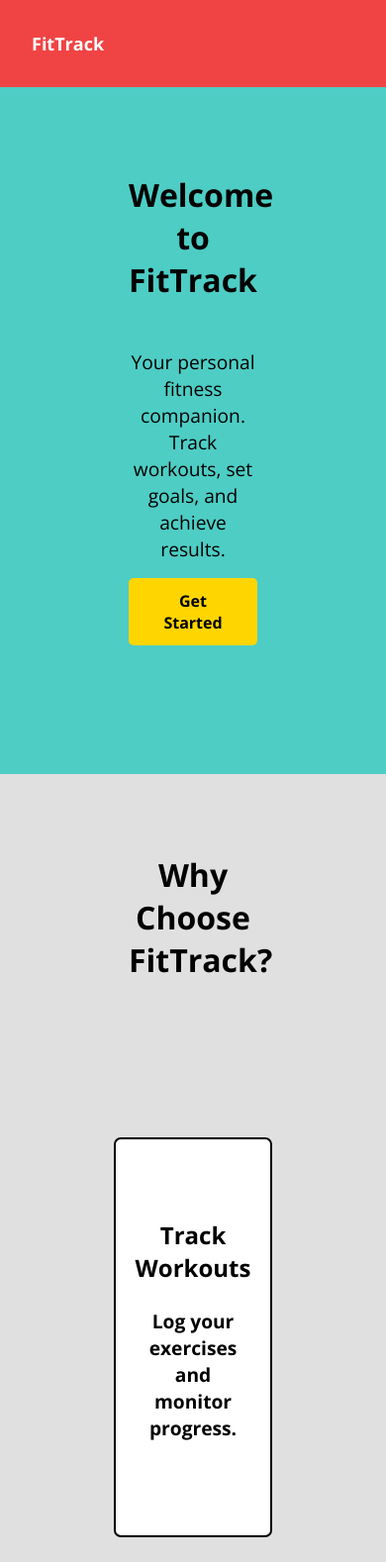
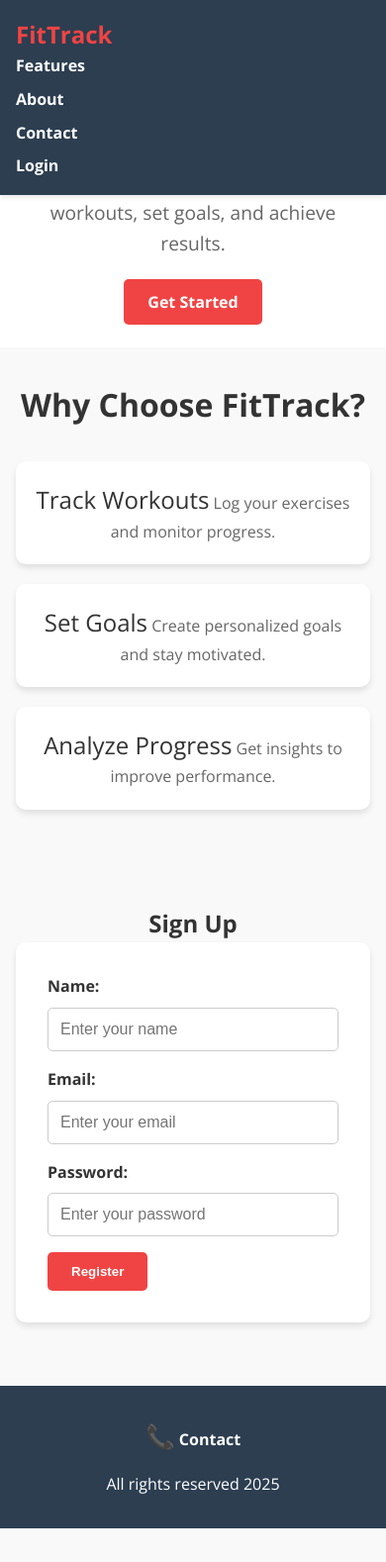
Before and after one commit to BashBebo/FitTrack, a plain HTML site: page index.html in a window 390 px wide. Shown: the top 1578 px of the page at 99% size. After the commit the page ends 1544 px from the top, so only its background shows below. Drawn offline with nearby package versions, Linux system fonts and the light colour scheme.

Commit message:
basically IDK

```diff
--- a/index.html
+++ b/index.html
@@ -8,21 +8,29 @@
     <link href="https://fonts.googleapis.com/css2?family=Poppins:wght@600&family=Open+Sans:wght@400;700&display=swap" rel="stylesheet">
 </head>
 <body>
+    <!-- Header -->
     <header>
         <nav>
             <div class="logo">
                 <h4>FitTrack</h4>
-                <a href="#Features">Features</a>
-                <a href="#About">About</a>
-                <a href="#Contact">Contact</a>
+                <div class="nav-links">
+                    <a href="#Features">Features</a>
+                    <a href="#About">About</a>
+                    <a href="contact.html">Contact</a>
+                    <a href="login.html">Login</a>
+                </div>
             </div>
         </nav>
     </header>
+
+    <!-- Welcome Section -->
     <section class="Welcome">
-            <h1 class="h1_Welcome">Welcome to FitTrack</h1>
-            <p>Your personal fitness companion. Track workouts, set goals, and achieve results.</p>
-            <a href="#Features" class="cta-button">Get Started</a>
+        <h1 class="h1_Welcome">Welcome to FitTrack</h1>
+        <p>Your personal fitness companion. Track workouts, set goals, and achieve results.</p>
+        <a href="#sign-up" class="cta-button">Get Started</a>
     </section>
+
+    <!-- Features Section -->
     <section id="Features" class="About">
         <h1 id="h1-about">Why Choose FitTrack?</h1>
         <div class="wcf-buttons-container">
@@ -30,22 +38,43 @@
                 <span class="about-title">Track Workouts</span>
                 <span class="about-description">Log your exercises and monitor progress.</span>
             </a>
-            <a href="#about" class="wcf-button2">
-                <span class="about-title2">Set Goals</span>
-                <span class="about-description2">Create personalized goals and stay motivated.</span>
+            <a href="#about" class="wcf-button">
+                <span class="about-title">Set Goals</span>
+                <span class="about-description">Create personalized goals and stay motivated.</span>
             </a>
-            <a href="#about" class="wcf-button3">
-                <span class="about-title3">Analyze Progress</span>
-                <span class="about-description3">Get insights to improve performance.</span>
+            <a href="#about" class="wcf-button">
+                <span class="about-title">Analyze Progress</span>
+                <span class="about-description">Get insights to improve performance.</span>
             </a>
         </div>
     </section>
+
+    <!-- Sign Up Section -->
+    <section id="sign-up" class="sign-up-section">
+        <h2>Sign Up</h2>
+        <form id="registration-form">
+            <label for="name">Name:</label>
+            <input type="text" id="name" name="name" placeholder="Enter your name" required>
+
+            <label for="email">Email:</label>
+            <input type="email" id="email" name="email" placeholder="Enter your email" required>
+
+            <label for="password">Password:</label>
+            <input type="password" id="password" name="password" placeholder="Enter your password" required>
+
+            <button type="submit" class="cta-button">Register</button>
+        </form>
+    </section>
+
+    <!-- Footer -->
     <footer id="Contact" class="footer-1">
         <div class="contact-container">
             <span class="contact-icon">📞</span>
-            <span class="contact-text"><a href="#Contact">Contact</a></span>
+            <span class="contact-text"><a href="contact.html">Contact</a></span>
         </div>
         <p>All rights reserved 2025</p>
     </footer>
+
+    <script src="script.js"></script>
 </body>
 </html>
--- a/style.css
+++ b/style.css
@@ -1,259 +1,274 @@
+/* General Reset */
 * {
     margin: 0;
     padding: 0;
     box-sizing: border-box;
 }
 
+/* Smooth Scrolling */
 html {
-    scroll-behavior: smooth; /* Enable smooth scrolling */
+    scroll-behavior: smooth;
 }
 
-header {
-    background-color: rgb(240, 68, 68);
-    color: white;
-    padding: 1rem;
-    text-align: center;
+/* Body Styling */
+body {
     font-family: 'Open Sans', sans-serif;
-    position: fixed; /* Make the header fixed */
-    width: 100%;
-    top: 0;
-    z-index: 1000; /* Ensure the header stays on top */
-}
-
-body {
+    background-color: #f9f9f9; /* Light gray background */
+    color: #333; /* Dark text for readability */
+    line-height: 1.6;
     padding-top: 70px; /* Add padding to avoid content being hidden behind the fixed header */
 }
 
-.logo {
-    background-color: rgb(240, 68, 68);
-    margin: 0;
+/* Header Styling */
+header {
+    background-color: #2c3e50; /* Dark blue-gray for contrast */
+    color: #fff;
     padding: 1rem;
+    position: fixed;
     width: 100%;
-    box-sizing: border-box;
-    display: flex;
-    align-items: center;
-    gap: 2rem;
-    font-size: large;
+    top: 0;
+    z-index: 1000;
+    box-shadow: 0 2px 5px rgba(0, 0, 0, 0.1); /* Subtle shadow for depth */
 }
 
-.logo a {
-    text-decoration: none;
-    font-weight: 700;
-    font-size: medium;
-    color: white;
-    position: relative;
-    margin-right: -15px; /* Adjust spacing between links */
-    left: 1400px;
-    transition: transform 0.3s ease, color 0.3s ease;
+header .logo {
+    display: flex;
+    justify-content: space-between;
+    align-items: center;
 }
 
-.logo a:hover {
-    color: #FFE66D;
-    transform: scale(1.1);
+header .logo h4 {
+    margin: 0;
+    font-size: 1.5rem;
+    font-weight: bold;
+    color: #f04444; /* Red accent for branding */
 }
 
-.logo a:focus {
-    color: yellow;
+header .nav-links {
+    display: flex;
+    gap: 1rem;
 }
 
-.Welcome {
-    background-color: #4ECDC4;
-    padding: 130px;
-    font-family: 'Open Sans', sans-serif;
-    text-align: center;
-    justify-content: center;
+header .nav-links a {
+    color: #fff; /* White text for links */
+    text-decoration: none;
+    font-weight: bold;
+    transition: color 0.3s ease;
 }
 
-.Welcome h1 {
-    font-size: 2rem;
-    color: rgb(0, 0, 0);
-    font-family: 'Open Sans', sans-serif;
-    margin-top: -25px; /* Adjusted to add space between elements */
+header .nav-links a:hover {
+    color: #f04444; /* Red accent on hover */
 }
 
-.h1_Welcome {
-    font-size: 2rem;
-    color: rgb(0, 0, 0);
-    font-family: 'Open Sans', sans-serif;
-    margin-bottom: 3rem;
-
-}
-
-p {
-    font-size: 1.2rem;
-    color: rgb(0, 0, 0);
-    font-family: 'Open Sans', sans-serif;
-    margin-bottom: 1rem;
-}
-
+/* Buttons */
 .cta-button {
-    background: #ffd500;
-    color: black;
+    background-color: #f04444; /* Red accent for CTA */
+    color: #fff;
     padding: 0.75rem 1.5rem;
     border-radius: 5px;
     text-decoration: none;
     font-weight: bold;
-    display: inline-block;
-    transition: transform 0.3s ease, color 0.3s ease;
+    transition: background-color 0.3s ease, transform 0.3s ease;
+    cursor: pointer;
+    border: none;
 }
 
 .cta-button:hover {
-    transform: scale(1.1);
-    background: #ffd500;
+    background-color: #d03434; /* Darker red on hover */
+    transform: scale(1.05); /* Slight scaling effect */
+}
+
+/* Forms */
+form {
+    max-width: 400px;
+    margin: 0 auto;
+    text-align: left;
+    padding: 2rem;
+    background-color: #fff; /* White background for contrast */
+    border-radius: 10px;
+    box-shadow: 0 4px 6px rgba(0, 0, 0, 0.1); /* Subtle shadow for depth */
+}
+
+form label {
+    display: block;
+    margin-bottom: 0.5rem;
+    font-weight: bold;
+    color: #333;
+}
+
+form input {
+    width: 100%;
+    padding: 0.75rem;
+    margin-bottom: 1rem;
+    border: 1px solid #ccc;
+    border-radius: 5px;
+    font-size: 1rem;
+    transition: border-color 0.3s ease;
+}
+
+form input:focus {
+    border-color: #f04444; /* Highlight border on focus */
+    outline: none;
+}
+
+/* Sections */
+section {
+    padding: 4rem 1rem;
+    text-align: center;
+}
+
+.Welcome {
+    background-color: #ffffff; /* White background for contrast */
+    box-shadow: 0 4px 6px rgba(0, 0, 0, 0.1); /* Subtle shadow for depth */
+}
+
+.h1_Welcome {
+    font-size: 2.5rem;
+    margin-bottom: 1rem;
+    color: #333; /* Dark text for headings */
+}
+
+.Welcome p {
+    font-size: 1.2rem;
+    margin-bottom: 2rem;
+    color: #666; /* Slightly lighter text for descriptions */
 }
 
 .About {
-    background-color: #e0e0e0;
-    padding: 130px;
-    font-family: 'Open Sans', sans-serif;
-    text-align: center;
-    justify-content: center;
+    background-color: #f9f9f9; /* Light gray background */
 }
 
 #h1-about {
     font-size: 2rem;
-    text-align: center;
-    color: rgb(0, 0, 0);
-    font-family: 'Open Sans', sans-serif;
-    margin-top: 100px;
-    position: relative;
-    top: -150px;
+    margin-bottom: 2rem;
+    color: #333; /* Dark text for headings */
 }
 
 .wcf-buttons-container {
     display: flex;
     justify-content: center;
-    align-items: flex-start; /* Align items at the start of the container */
-    flex-wrap: wrap; /* Allow wrapping if needed */
-    gap: 10px; /* Add gap between buttons */
+    gap: 20px;
+    flex-wrap: wrap;
 }
 
-.wcf-button, .wcf-button2, .wcf-button3 {
-    background: #ffffff;
-    color: black;
-    padding: 20px; /* Consistent padding */
-    width: 350px;
-    height: 400px; /* Consistent height */
-    border-radius: 5px;
+.wcf-button {
+    background-color: #ffffff; /* White background for cards */
+    color: #333;
+    padding: 20px;
+    width: 300px;
+    border-radius: 10px;
     text-decoration: none;
-    font-weight: bold;
-    display: flex;
-    flex-direction: column;
-    justify-content: center;
-    align-items: center;
-    text-align: center;
-    transition: transform 0.3s ease, color 0.3s ease, box-shadow 0.3s ease;
-    margin: 10px; /* Add margin to create a gap */
-    outline: 2px solid #000; /* Add outline */
+    box-shadow: 0 4px 6px rgba(0, 0, 0, 0.1); /* Subtle shadow for depth */
+    transition: transform 0.3s ease, box-shadow 0.3s ease;
 }
 
-.wcf-button:hover, .wcf-button2:hover, .wcf-button3:hover {
+.wcf-button:hover {
     transform: scale(1.05);
-    box-shadow: 0 0 50px rgba(0, 0, 0, 0.9); /* Increase glow effect */
+    box-shadow: 0 6px 10px rgba(0, 0, 0, 0.2); /* Larger shadow on hover */
 }
 
-.about-container {
-    display: flex;
-    flex-direction: column;
-    align-items: center;
-    justify-content: center;
-    padding: 20px;
-    border: 2px solid #000; /* Add border to container */
-    border-radius: 5px;
-    margin: 10px; /* Add margin to create a gap */
-    background: #ffffff;
+.about-title {
+    font-size: 1.5rem;
+    margin-bottom: 1rem;
+    color: #333; /* Dark text for titles */
 }
 
-.about-title, .about-title2, .about-title3 {
-    font-size: 1.5rem;
-    color: rgb(0, 0, 0);
-    font-family: 'Open Sans', sans-serif;
-    margin-bottom: 1.5rem; /* Increase margin for better spacing */
-    text-align: center; /* Center align titles */
+.about-description {
+    font-size: 1rem;
+    color: #666; /* Slightly lighter text for descriptions */
 }
 
-.about-description, .about-description2, .about-description3 {
-    font-size: 1.2rem;
-    color: rgb(0, 0, 0);
-    font-family: 'Open Sans', sans-serif;
-    margin-bottom: 1rem;
-    text-align: center; /* Center align descriptions */
+/* Dashboard */
+.dashboard {
+    padding: 2rem;
+    background-color: #fff; /* White background for contrast */
+    box-shadow: 0 4px 6px rgba(0, 0, 0, 0.1); /* Subtle shadow for depth */
+    border-radius: 10px;
+    margin: 2rem auto;
+    max-width: 800px;
 }
 
-footer {
-    background-color: #333; /* Dark grey background */
-    padding: 20px;
-    text-align: right; /* Right-align text */
-    font-family: 'Open Sans', sans-serif;
-    position: relative;
-    bottom: 0;
-    width: 100%;
+.dashboard h1 {
+    font-size: 2rem;
+    margin-bottom: 1rem;
+    color: #333; /* Dark text for headings */
 }
 
-footer p {
-    margin: 0;
-    color: #fff; /* White text color */
+.tracker-section {
+    margin-bottom: 2rem;
 }
 
-footer a {
-    color: #fff; /* White text color for links */
-    text-decoration: none;
-    margin-left: 10px;
+.saved-workouts ul {
+    list-style: none;
+    padding: 0;
 }
 
-footer a:hover {
-    color: #ffd500; /* Change color on hover */
+.saved-workouts li {
+    background-color: #f9f9f9; /* Light gray background for list items */
+    padding: 1rem;
+    margin-bottom: 0.5rem;
+    border-radius: 5px;
+    box-shadow: 0 2px 4px rgba(0, 0, 0, 0.1); /* Subtle shadow for depth */
 }
 
+/* Footer */
 footer.footer-1 {
-    background-color: #333; /* Dark grey background */
-    padding: 60px; /* Increase padding to make the footer bigger */
-    text-align: center; /* Center-align text */
-    font-family: 'Open Sans', sans-serif;
-    position: relative;
-    bottom: 0;
-    width: 100%;
+    background-color: #2c3e50; /* Dark blue-gray for contrast */
+    padding: 2rem;
+    text-align: center;
+    color: #fff;
 }
 
 footer.footer-1 .contact-container {
-    margin-bottom: 20px; /* Add margin below the contact container */
+    margin-bottom: 1rem;
 }
 
 footer.footer-1 .contact-icon {
-    display: inline-block;
-    margin-right: 10px;
-    vertical-align: middle;
+    font-size: 1.5rem;
+    color: #f04444; /* Red accent for icon */
 }
 
-footer.footer-1 .contact-text {
-    display: inline-block;
-    vertical-align: middle;
-    color: #fff; /* White text color for contact text */
+footer.footer-1 .contact-text a {
+    color: #fff; /* White text for link */
+    text-decoration: none;
+    font-weight: bold;
+    transition: color 0.3s ease;
+}
+
+footer.footer-1 .contact-text a:hover {
+    color: #f04444; /* Red accent on hover */
 }
 
 footer.footer-1 p {
     margin: 0;
-    color: #bbb; /* Lighter text color for "All rights reserved" */
+    color: #fff; /* White text for copyright */
 }
 
-footer.footer-1 a {
-    color: #fff; /* White text color for links */
-    text-decoration: none;
-    margin-left: 10px;
+/* Responsive Design */
+@media (max-width: 768px) {
+    header .logo {
+        flex-direction: column;
+        align-items: flex-start;
     }
 
-footer.footer-1 a:hover {
-    color: #ffd500; /* Change color on hover */
+    header .nav-links {
+        flex-direction: column;
+        gap: 0.5rem;
     }
 
-footer.footer-1 .contact-icon {
-    display: inline-block;
-    margin-right: 10px;
-    vertical-align: middle;
+    .Welcome {
+        padding: 2rem 1rem;
     }
 
-footer.footer-1 .contact-text {
-    display: inline-block;
-    vertical-align: middle;
-    color: #fff; /* White text color for contact text */
+    .h1_Welcome {
+        font-size: 2rem;
     }
+
+    .About {
+        padding: 2rem 1rem;
+    }
+
+    .wcf-button {
+        width: 100%;
+    }
+}
```
Also changed, not shown: contact.html (added, +44 -0 lines), dashboard.html (added, +65 -0 lines), login.html (added, +53 -0 lines), script.js (added, +119 -0 lines). Lines whose indentation alone changed are shown as unchanged.
